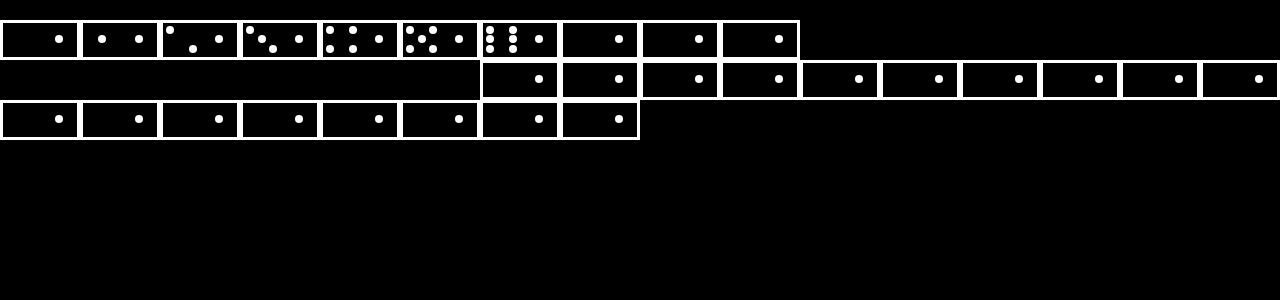
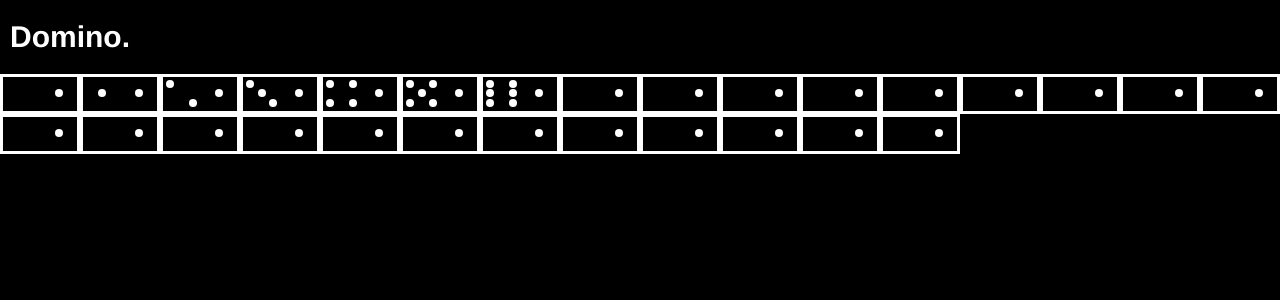
Before and after one commit to andrscyv/losDominos, a Nuxt app: page / in a window 1280 px wide. Shown: the top 300 px of the page. Built offline with nearby package versions, Linux system fonts and the light colour scheme.

Commit message:
changes comeback

```diff
--- a/components/Pips.vue
+++ b/components/Pips.vue
@@ -1,5 +1,5 @@
 <template>
-  <div class="tile-face left-side">
+  <div class="tile-face left-side" :class="{'tile-face--vertical':isVertical}">
     <div
       v-for="(dot,i) in pips"
       :key="i"
@@ -15,6 +15,10 @@ export default {
     n: {
       type: Number,
       required: true
+    },
+    isVertical: {
+      type: Boolean,
+      default: () => false
     }
   },
   computed: {
@@ -65,6 +69,10 @@ export default {
     flex-wrap: wrap;
     justify-content: space-between;
 }
+.tile-face--vertical{
+    width: 100%;
+    height:50%;
+}
 .dot{
     width:8px;
     height: 8px;
--- a/pages/index.vue
+++ b/pages/index.vue
@@ -1,8 +1,10 @@
 <template>
   <div>
-    Los dominos
+    <h1 class="title">
+      Domino.
+    </h1>
     <div class="game">
-      <div
+      <!-- <div
         v-for="(row,i) in gameRows"
         :key="i"
         :style="{ flexDirection: i % 2 == 0 ? 'row' : 'row-reverse'}"
@@ -14,6 +16,12 @@
         >
           <tile :tile="tile" />
         </div>
+      </div> -->
+      <div
+        v-for="(tile,idx) in tilesPlayed"
+        :key="idx"
+      >
+        <tile :tile="tile" />
       </div>
     </div>
   </div>
@@ -65,7 +73,18 @@ export default {
 </script>
 
 <style scoped>
+.title{
+    font-family: 'Franklin Gothic Medium', 'Arial Narrow', Arial, sans-serif;
+    color: white;
+    font-size: 30px;
+    margin: 20px 10px
+}
 .game-row{
     display: flex;
+    justify-content: space-around;
+}
+.game{
+    display: flex;
+    flex-wrap: wrap;
 }
 </style>
```
